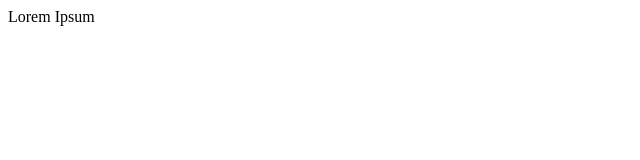
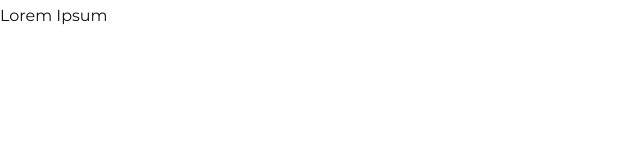
Before and after one commit to DarekMazur/SmoggyFoggy_2.0, a Next.js app: page / in a window 1280 px wide. Shown: the top 160 px of the page, without its empty margins (0-640 px from the left). Built offline with nearby package versions, Linux system fonts and the light colour scheme; a web font is replaced by a local one.

Commit message:
Add GlobalStyle to layout

```diff
--- a/package.json
+++ b/package.json
@@ -35,6 +35,7 @@
     "@types/node": "^20",
     "@types/react": "^18",
     "@types/react-dom": "^18",
+    "@types/styled-components": "^5.1.34",
     "eslint": "^8.57.1",
     "eslint-config-airbnb": "^19.0.4",
     "eslint-config-next": "^15.0.3",
--- a/src/app/layout.tsx
+++ b/src/app/layout.tsx
@@ -2,6 +2,7 @@ import type { Metadata } from 'next'
 import { ReactNode } from 'react'
 import { ThemeProvider } from 'styled-components'
 import theme from '@/utils/lib/styles/theme'
+import GlobalStyle from '@/utils/lib/styles/GlobalStyle'
 
 export const metadata: Metadata = {
   title: 'Smoggy Foggy',
@@ -15,6 +16,7 @@ const RootLayout = ({
 }>) => {
   return (
     <ThemeProvider theme={theme}>
+      <GlobalStyle />
       <html lang="en">
         <body>{children}</body>
       </html>
--- a/src/utils/lib/styles/GlobalStyle.ts
+++ b/src/utils/lib/styles/GlobalStyle.ts
@@ -1,10 +1,6 @@
-import { createGlobalStyle, ExecutionContext } from 'styled-components'
+import { createGlobalStyle } from 'styled-components'
 
-interface ColorProps extends ExecutionContext {
-  $isDark?: boolean
-}
-
-const GlobalStyle = createGlobalStyle`
+const GlobalStyle = createGlobalStyle<{ $isDark?: boolean }>`
 	*, *::after, *::before {
     box-sizing: border-box;
   }
@@ -18,7 +14,8 @@ const GlobalStyle = createGlobalStyle`
     margin: 0;
     padding: 0;
     line-height: 2;
-    color: ${({ theme, $isDark }: ColorProps) =>
+    font-size: ${({ theme }) => theme.fontSize.m};
+    color: ${({ theme, $isDark }) =>
       $isDark ? theme.colors.white : theme.colors.black};
   }
 
```
Also changed, not shown: 1 other file (tests, documents, lock files or other folders).
